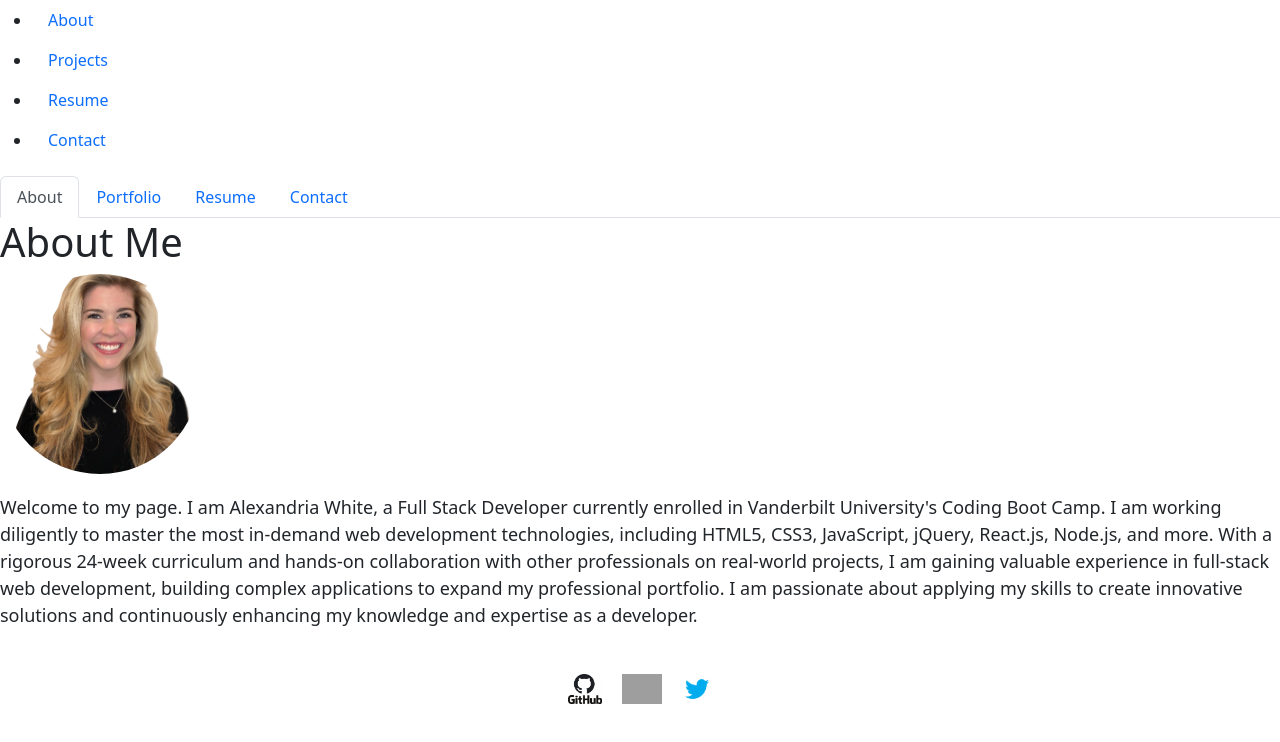
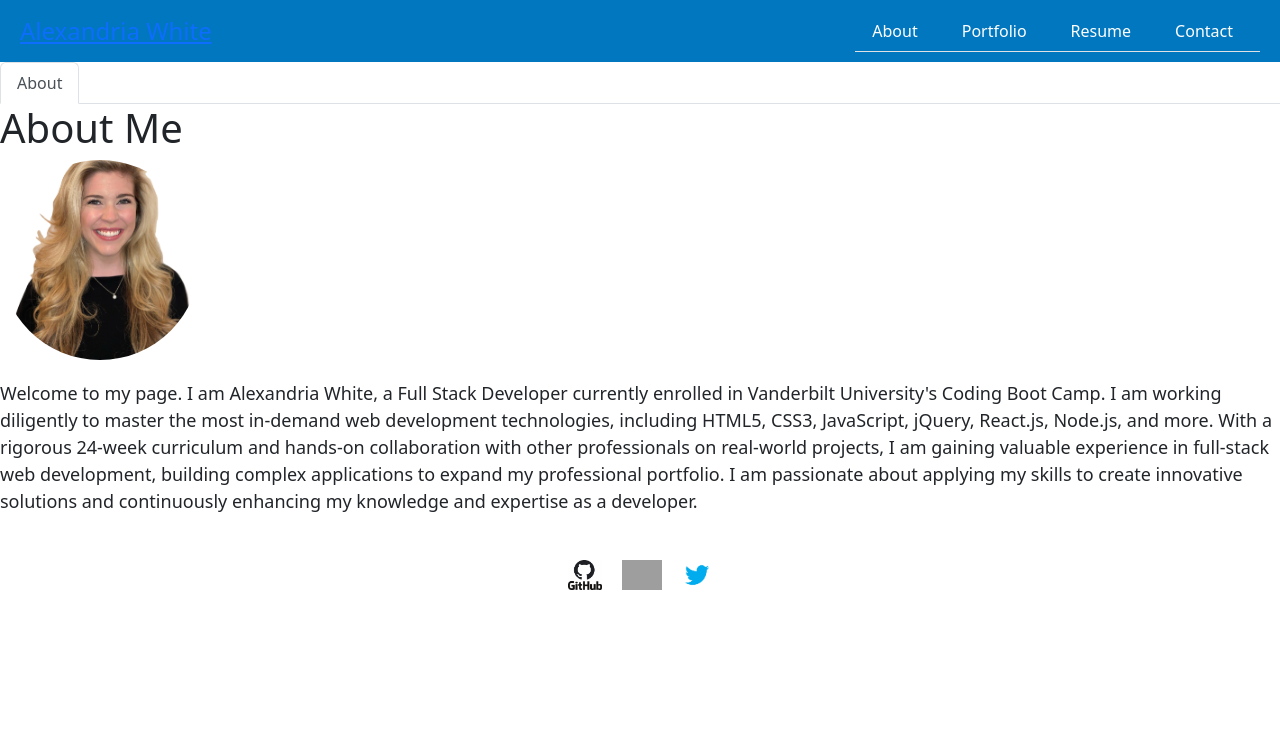
Before and after one commit to alexandriawhite/React-Portfolio, a React (Create React App) app: page / in a window 1280 px wide. Shown: the top 742 px of the page. Built offline with nearby package versions, Linux system fonts and the light colour scheme; grey boxes are pictures that could not be loaded.

Commit message:
Working on header

```diff
--- a/src/components/Header.js
+++ b/src/components/Header.js
@@ -1,31 +1,17 @@
 import React from 'react';
+import NavTabs from './NavTabs';
+import './assets/css/header.css';
 
-function Header({ currentPage, handlePageChange }) {
+function Header() {
   return (
     <header className="header">
+      <div className="brand">
+        <a href="/">
+          <h1>Alexandria White</h1>
+        </a>
+      </div>
       <nav className="nav">
-        <ul className="nav-list">
-          <li className="nav-item">
-            <a href="#about" className={`nav-link ${currentPage === 'About' ? 'active' : ''}`} onClick={() => handlePageChange('About')}>
-              About
-            </a>
-          </li>
-          <li className="nav-item">
-            <a href="#projects" className={`nav-link ${currentPage === 'Projects' ? 'active' : ''}`} onClick={() => handlePageChange('Projects')}>
-              Projects
-            </a>
-          </li>
-          <li className="nav-item">
-            <a href="#resume" className={`nav-link ${currentPage === 'Resume' ? 'active' : ''}`} onClick={() => handlePageChange('Resume')}>
-              Resume
-            </a>
-          </li>
-          <li className="nav-item">
-            <a href="#contact" className={`nav-link ${currentPage === 'Contact' ? 'active' : ''}`} onClick={() => handlePageChange('Contact')}>
-              Contact
-            </a>
-          </li>
-        </ul>
+        <NavTabs />
       </nav>
     </header>
   );
--- a/src/components/NavTabs.js
+++ b/src/components/NavTabs.js
@@ -1,4 +1,5 @@
 import React from 'react';
+import './assets/css/header.css';
 
 // Here we are using object destructuring assignment to pluck off our variables from the props object
 // We assign them to their own variable names
--- /dev/null
+++ b/src/components/assets/css/header.css
@@ -0,0 +1,27 @@
+.header {
+    display: flex;
+    justify-content: space-between;
+    align-items: center;
+    background-color: #0077be;
+    padding: 10px 20px;
+    color: white;
+  }
+
+  .brand h1 {
+    font-size: 1.5rem;
+    margin: 0;
+  }
+
+  .nav {
+    display: flex;
+    align-items: center;
+  }
+
+  .nav li {
+    margin-right: 10px;
+  }
+
+  .nav a {
+    color: white;
+    text-decoration: none;
+  }
```
